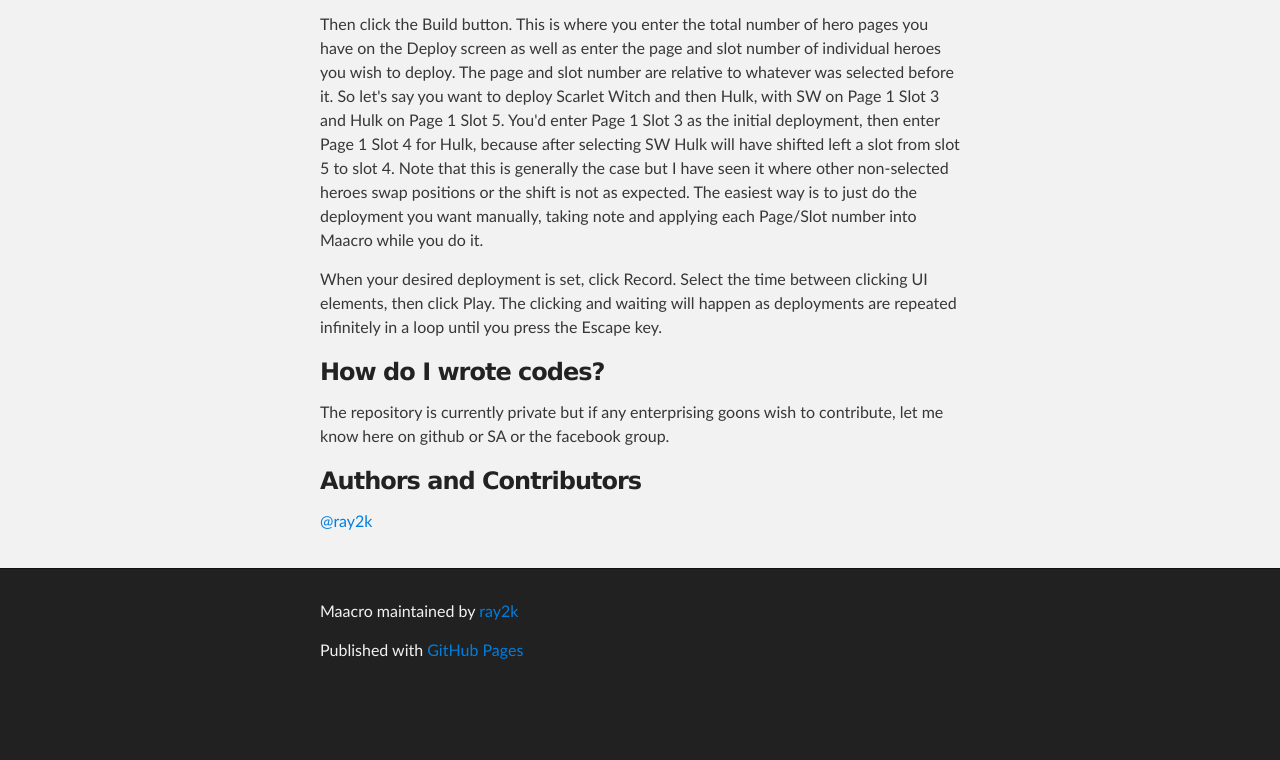
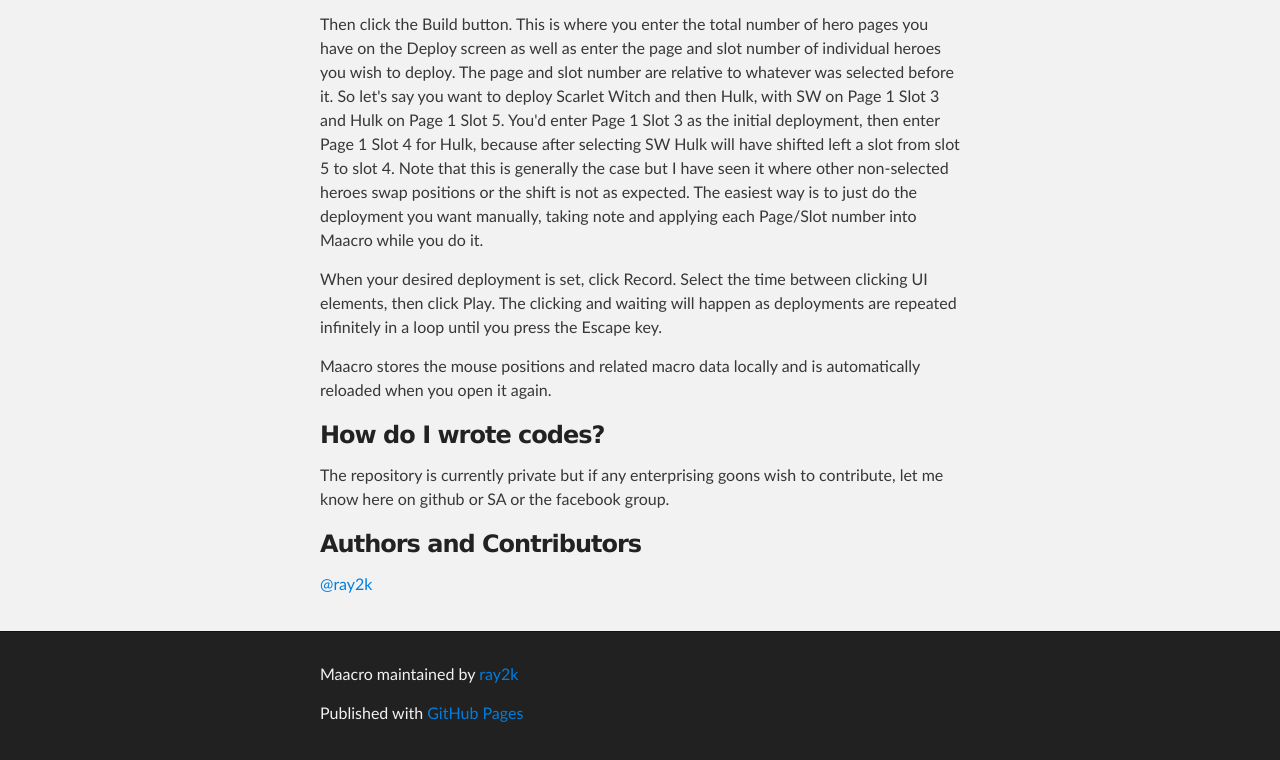
Before and after one commit to ray2k/Maacro, a plain HTML site: page index.html in a window 1280 px wide. Shown: the part 610-1370 px from the top of the page. Before the commit the page ends 1307 px from the top, so only its background shows below. Drawn offline with Linux system fonts and the light colour scheme.

Commit message:
Update index.html

```diff
--- a/index.html
+++ b/index.html
@@ -43,6 +43,8 @@
 
 <p>When your desired deployment is set, click Record. Select the time between clicking UI elements, then click Play. The clicking and waiting will happen as deployments are repeated infinitely in a loop until you press the Escape key.</p>
 
+<p>Maacro stores the mouse positions and related macro data locally and is automatically reloaded when you open it again.</p>
+
 <h3>How do I wrote codes?</h3>
 
 <p>The repository is currently private but if any enterprising goons wish to contribute, let me know here on github or SA or the facebook group.</p>
```
